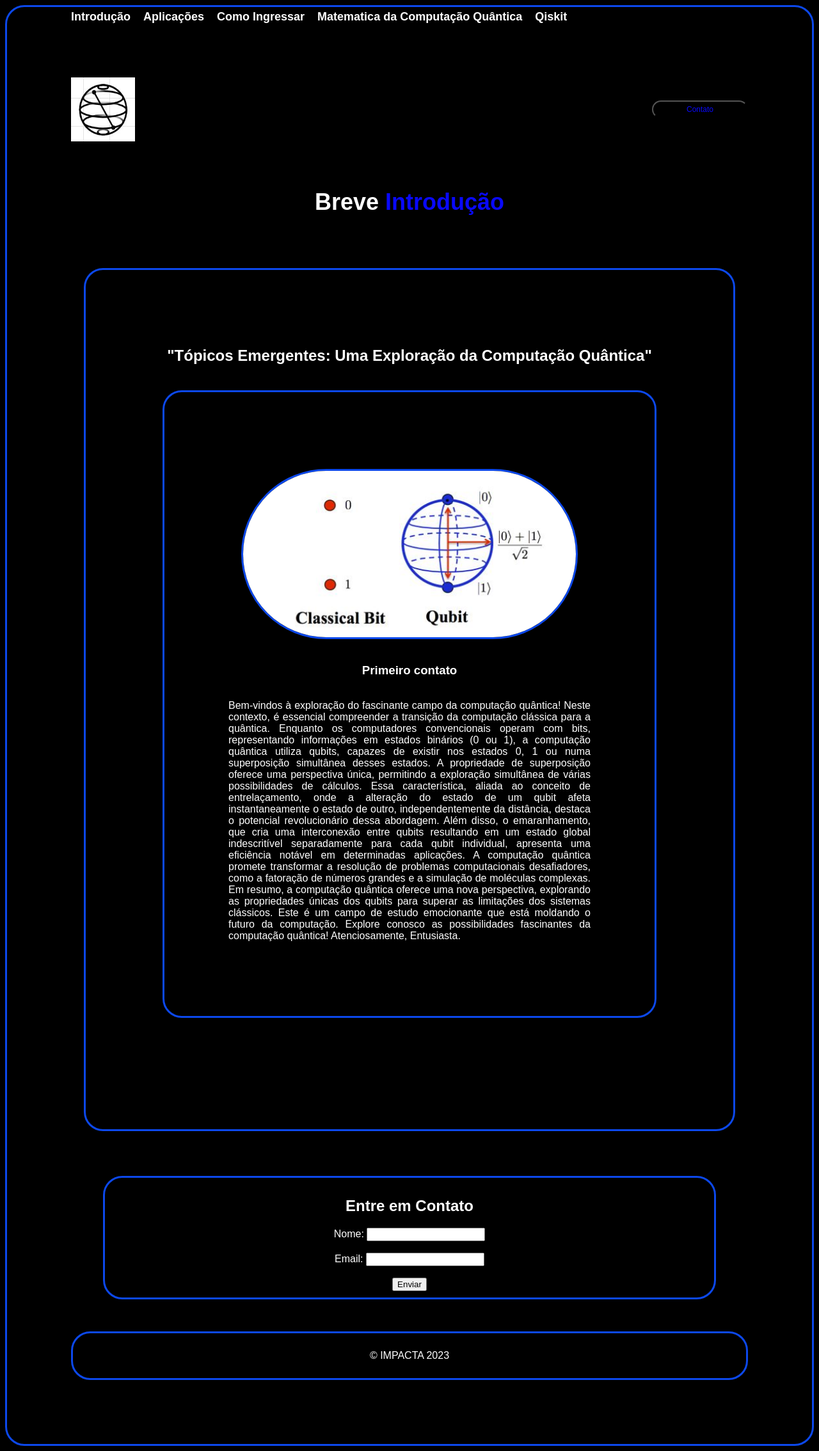
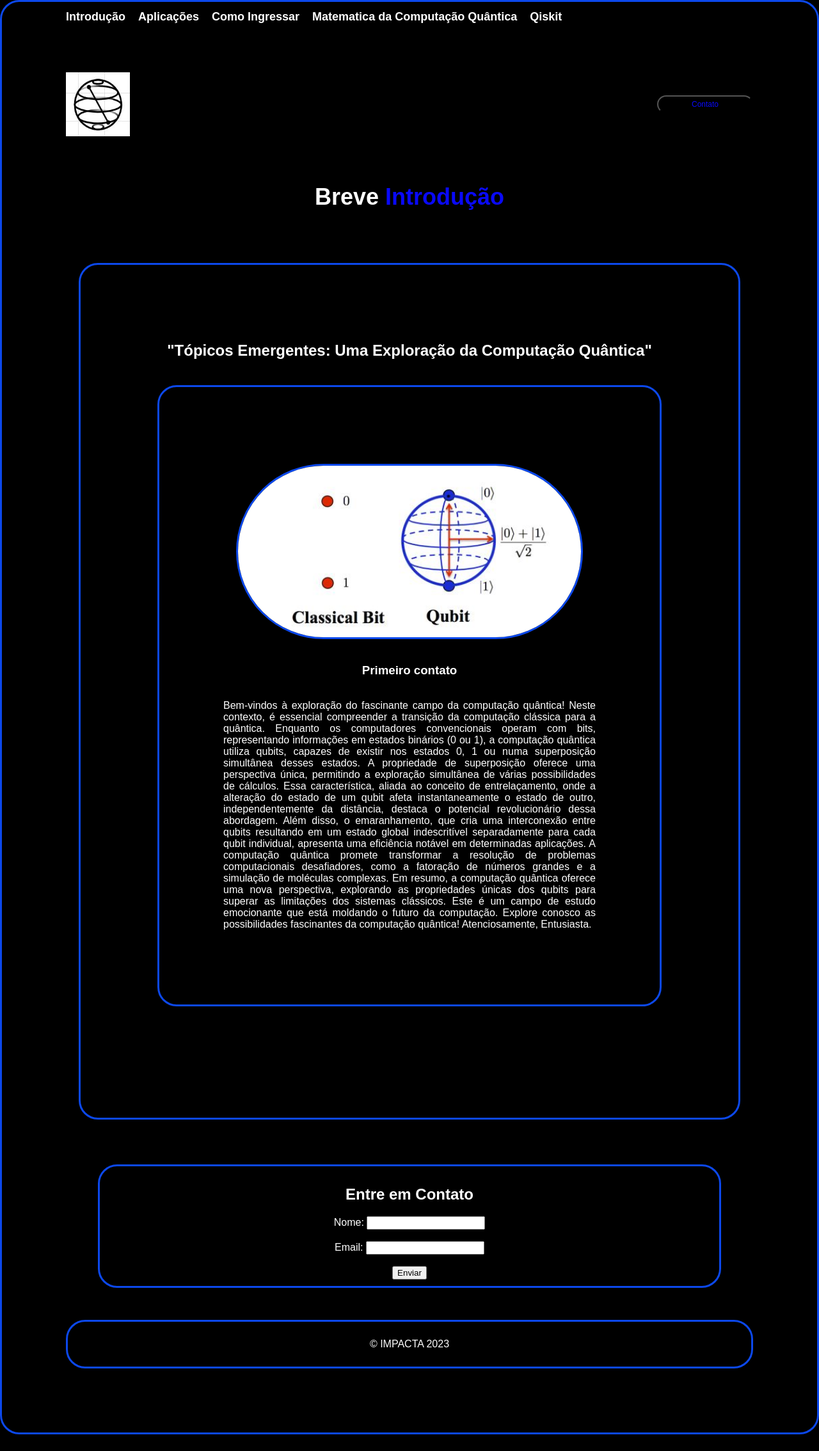
Before and after one commit to ThanusYago/projeto-AC5, a Flask app: page / in a window 1280 px wide. Shown: the whole page at 64% size. After the commit the page ends 2242 px from the top, so only its background shows below. Run offline with Flask 3, Linux system fonts and the light colour scheme; some libraries are stand-ins or nearby versions.

Commit message:
Update style.css

```diff
--- a/static/style.css
+++ b/static/style.css
@@ -1,10 +1,13 @@
 * {
     box-sizing: border-box;
 }
+body {
+    padding-top: 80px; /* Ajuste conforme necessário */
+    margin: 0;}
 
 body.fixed .cabeçalho-link {
     position: fixed;
-    width: 100%;
+    width: 100vw; /* Alterado para 100vw */
     top: 0;
     z-index: 1000;
 }
```
